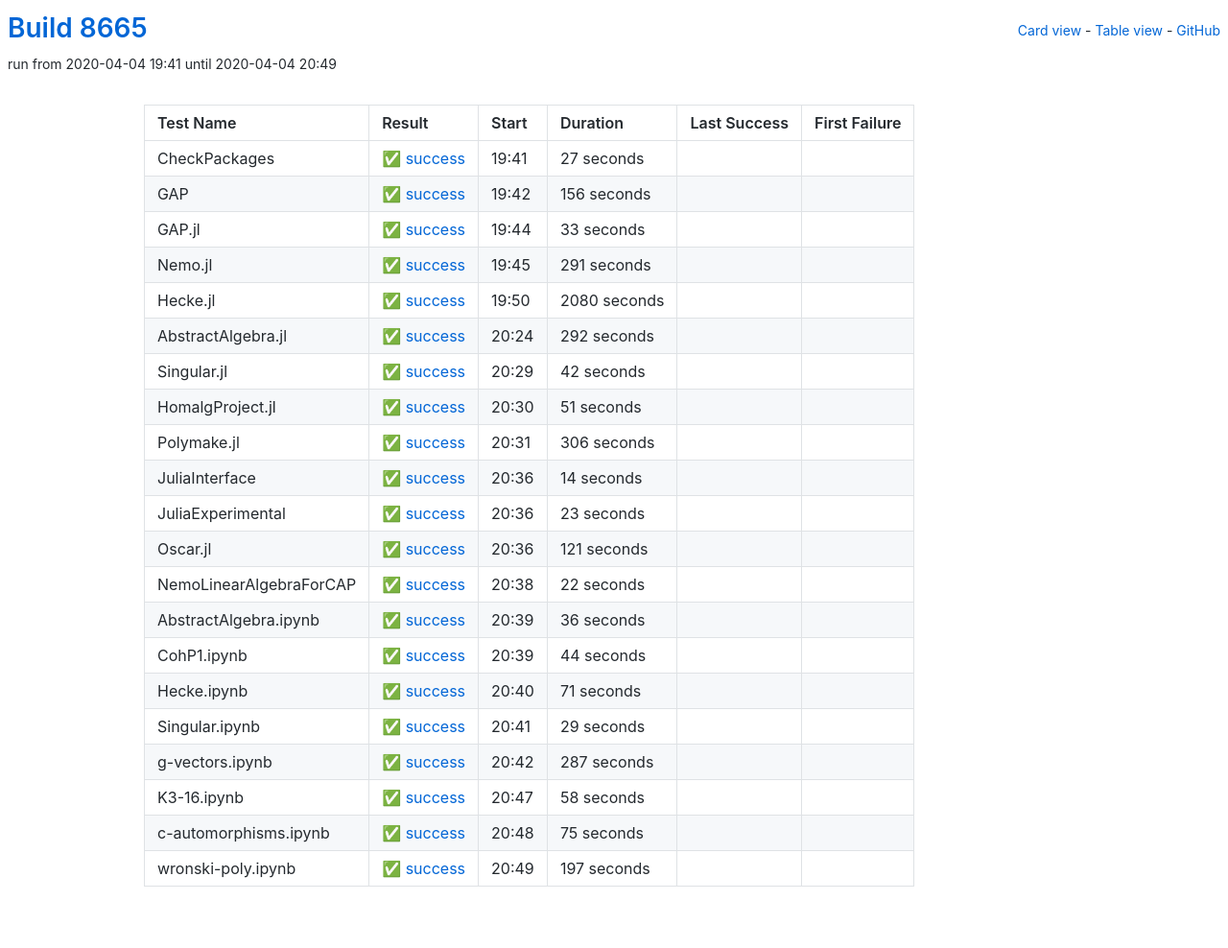
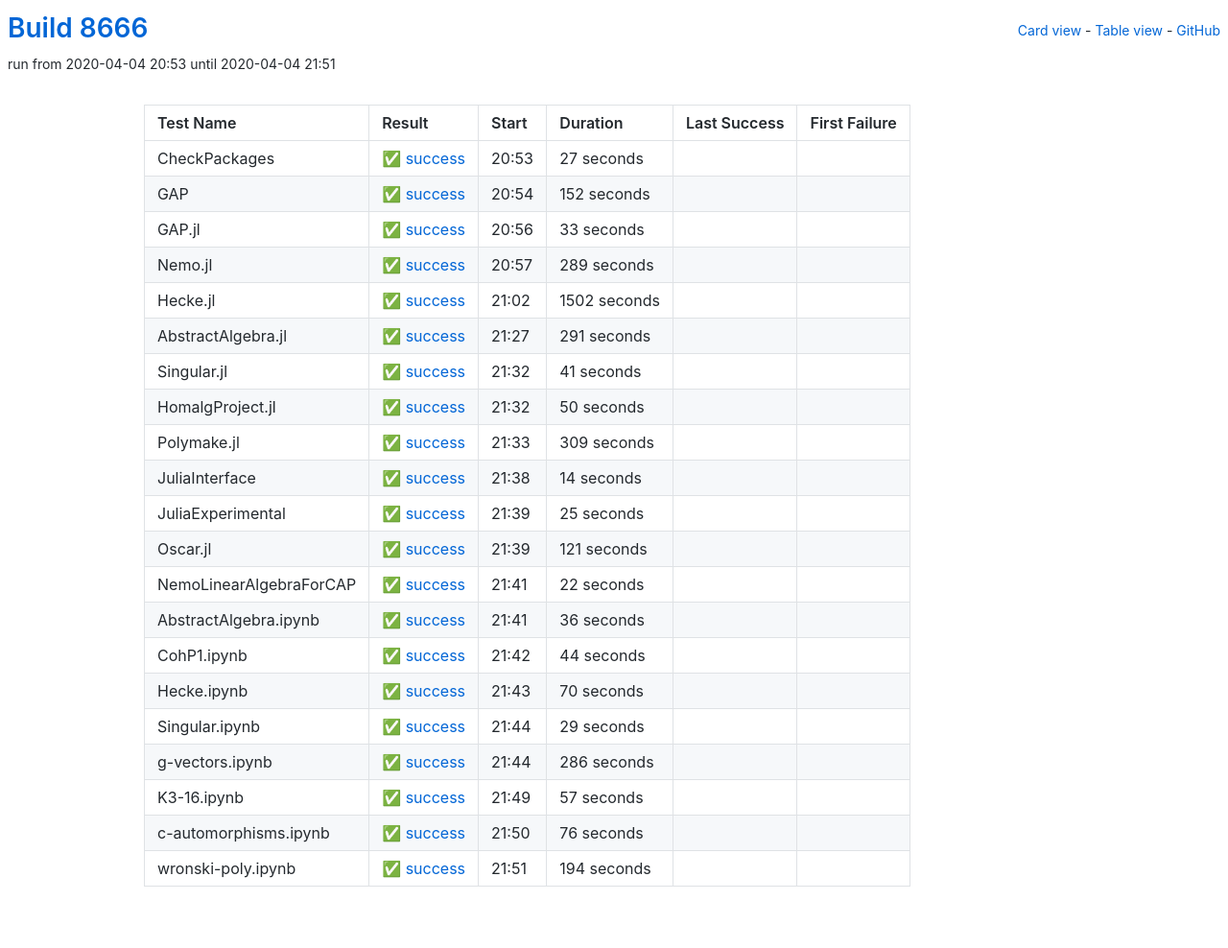
Before and after one commit to oscar-system/oscar-ci-status, a Jekyll site: the page built from table.html, in a window 1280 px wide. Shown: the whole page at 96% size. Built offline with Jekyll 4.4.1, drawn with Linux system fonts in a browser that asks for light colours.

Commit message:
Build 8666

```diff
--- a/_data/ci.yml
+++ b/_data/ci.yml
@@ -1,5 +1,5 @@
-build: 8665
-build_url: https://oscarci.mathematik.uni-kl.de/job/oscar/8665/
+build: 8666
+build_url: https://oscarci.mathematik.uni-kl.de/job/oscar/8666/
 job: oscar
 tests:
 - duration: 27
@@ -8,20 +8,20 @@ tests:
   first_failure_url: null
   last_success: false
   last_success_url: null
-  log: https://oscarci.mathematik.uni-kl.de/job/oscar/8665/artifact/logs/build-8665/CheckPackages.log
+  log: https://oscarci.mathematik.uni-kl.de/job/oscar/8666/artifact/logs/build-8666/CheckPackages.log
   name: CheckPackages
-  start: 2020-04-04 19:41
+  start: 2020-04-04 20:53
   status: success
   success: true
-- duration: 156
+- duration: 152
   exitcode: 0
   first_failure: false
   first_failure_url: null
   last_success: false
   last_success_url: null
-  log: https://oscarci.mathematik.uni-kl.de/job/oscar/8665/artifact/logs/build-8665/GAP.log
+  log: https://oscarci.mathematik.uni-kl.de/job/oscar/8666/artifact/logs/build-8666/GAP.log
   name: GAP
-  start: 2020-04-04 19:42
+  start: 2020-04-04 20:54
   status: success
   success: true
 - duration: 33
@@ -30,9 +30,31 @@ tests:
   first_failure_url: null
   last_success: false
   last_success_url: null
-  log: https://oscarci.mathematik.uni-kl.de/job/oscar/8665/artifact/logs/build-8665/GAP.jl.log
+  log: https://oscarci.mathematik.uni-kl.de/job/oscar/8666/artifact/logs/build-8666/GAP.jl.log
   name: GAP.jl
-  start: 2020-04-04 19:44
+  start: 2020-04-04 20:56
+  status: success
+  success: true
+- duration: 289
+  exitcode: 0
+  first_failure: false
+  first_failure_url: null
+  last_success: false
+  last_success_url: null
+  log: https://oscarci.mathematik.uni-kl.de/job/oscar/8666/artifact/logs/build-8666/Nemo.jl.log
+  name: Nemo.jl
+  start: 2020-04-04 20:57
+  status: success
+  success: true
+- duration: 1502
+  exitcode: 0
+  first_failure: false
+  first_failure_url: null
+  last_success: false
+  last_success_url: null
+  log: https://oscarci.mathematik.uni-kl.de/job/oscar/8666/artifact/logs/build-8666/Hecke.jl.log
+  name: Hecke.jl
+  start: 2020-04-04 21:02
   status: success
   success: true
 - duration: 291
@@ -41,64 +63,42 @@ tests:
   first_failure_url: null
   last_success: false
   last_success_url: null
-  log: https://oscarci.mathematik.uni-kl.de/job/oscar/8665/artifact/logs/build-8665/Nemo.jl.log
-  name: Nemo.jl
-  start: 2020-04-04 19:45
+  log: https://oscarci.mathematik.uni-kl.de/job/oscar/8666/artifact/logs/build-8666/AbstractAlgebra.jl.log
+  name: AbstractAlgebra.jl
+  start: 2020-04-04 21:27
   status: success
   success: true
-- duration: 2080
+- duration: 41
   exitcode: 0
   first_failure: false
   first_failure_url: null
   last_success: false
   last_success_url: null
-  log: https://oscarci.mathematik.uni-kl.de/job/oscar/8665/artifact/logs/build-8665/Hecke.jl.log
-  name: Hecke.jl
-  start: 2020-04-04 19:50
+  log: https://oscarci.mathematik.uni-kl.de/job/oscar/8666/artifact/logs/build-8666/Singular.jl.log
+  name: Singular.jl
+  start: 2020-04-04 21:32
   status: success
   success: true
-- duration: 292
+- duration: 50
   exitcode: 0
   first_failure: false
   first_failure_url: null
   last_success: false
   last_success_url: null
-  log: https://oscarci.mathematik.uni-kl.de/job/oscar/8665/artifact/logs/build-8665/AbstractAlgebra.jl.log
-  name: AbstractAlgebra.jl
-  start: 2020-04-04 20:24
+  log: https://oscarci.mathematik.uni-kl.de/job/oscar/8666/artifact/logs/build-8666/HomalgProject.jl.log
+  name: HomalgProject.jl
+  start: 2020-04-04 21:32
   status: success
   success: true
-- duration: 42
+- duration: 309
   exitcode: 0
   first_failure: false
   first_failure_url: null
   last_success: false
   last_success_url: null
-  log: https://oscarci.mathematik.uni-kl.de/job/oscar/8665/artifact/logs/build-8665/Singular.jl.log
-  name: Singular.jl
-  start: 2020-04-04 20:29
-  status: success
-  success: true
-- duration: 51
-  exitcode: 0
-  first_failure: false
-  first_failure_url: null
-  last_success: false
-  last_success_url: null
-  log: https://oscarci.mathematik.uni-kl.de/job/oscar/8665/artifact/logs/build-8665/HomalgProject.jl.log
-  name: HomalgProject.jl
-  start: 2020-04-04 20:30
-  status: success
-  success: true
-- duration: 306
-  exitcode: 0
-  first_failure: false
-  first_failure_url: null
-  last_success: false
-  last_success_url: null
-  log: https://oscarci.mathematik.uni-kl.de/job/oscar/8665/artifact/logs/build-8665/Polymake.jl.log
+  log: https://oscarci.mathematik.uni-kl.de/job/oscar/8666/artifact/logs/build-8666/Polymake.jl.log
   name: Polymake.jl
-  start: 2020-04-04 20:31
+  start: 2020-04-04 21:33
   status: success
   success: true
 - duration: 14
@@ -107,20 +107,20 @@ tests:
   first_failure_url: null
   last_success: false
   last_success_url: null
-  log: https://oscarci.mathematik.uni-kl.de/job/oscar/8665/artifact/logs/build-8665/JuliaInterface.log
+  log: https://oscarci.mathematik.uni-kl.de/job/oscar/8666/artifact/logs/build-8666/JuliaInterface.log
   name: JuliaInterface
-  start: 2020-04-04 20:36
+  start: 2020-04-04 21:38
   status: success
   success: true
-- duration: 23
+- duration: 25
   exitcode: 0
   first_failure: false
   first_failure_url: null
   last_success: false
   last_success_url: null
-  log: https://oscarci.mathematik.uni-kl.de/job/oscar/8665/artifact/logs/build-8665/JuliaExperimental.log
+  log: https://oscarci.mathematik.uni-kl.de/job/oscar/8666/artifact/logs/build-8666/JuliaExperimental.log
   name: JuliaExperimental
-  start: 2020-04-04 20:36
+  start: 2020-04-04 21:39
   status: success
   success: true
 - duration: 121
@@ -129,9 +129,9 @@ tests:
   first_failure_url: null
   last_success: false
   last_success_url: null
-  log: https://oscarci.mathematik.uni-kl.de/job/oscar/8665/artifact/logs/build-8665/Oscar.jl.log
+  log: https://oscarci.mathematik.uni-kl.de/job/oscar/8666/artifact/logs/build-8666/Oscar.jl.log
   name: Oscar.jl
-  start: 2020-04-04 20:36
+  start: 2020-04-04 21:39
   status: success
   success: true
 - duration: 22
@@ -140,9 +140,9 @@ tests:
   first_failure_url: null
   last_success: false
   last_success_url: null
-  log: https://oscarci.mathematik.uni-kl.de/job/oscar/8665/artifact/logs/build-8665/NemoLinearAlgebraForCAP.log
+  log: https://oscarci.mathematik.uni-kl.de/job/oscar/8666/artifact/logs/build-8666/NemoLinearAlgebraForCAP.log
   name: NemoLinearAlgebraForCAP
-  start: 2020-04-04 20:38
+  start: 2020-04-04 21:41
   status: success
   success: true
 - duration: 36
@@ -151,9 +151,9 @@ tests:
   first_failure_url: null
   last_success: false
   last_success_url: null
-  log: https://oscarci.mathematik.uni-kl.de/job/oscar/8665/artifact/logs/build-8665/AbstractAlgebra.ipynb.log
+  log: https://oscarci.mathematik.uni-kl.de/job/oscar/8666/artifact/logs/build-8666/AbstractAlgebra.ipynb.log
   name: AbstractAlgebra.ipynb
-  start: 2020-04-04 20:39
+  start: 2020-04-04 21:41
   status: success
   success: true
 - duration: 44
@@ -162,20 +162,20 @@ tests:
   first_failure_url: null
   last_success: false
   last_success_url: null
-  log: https://oscarci.mathematik.uni-kl.de/job/oscar/8665/artifact/logs/build-8665/CohP1.ipynb.log
+  log: https://oscarci.mathematik.uni-kl.de/job/oscar/8666/artifact/logs/build-8666/CohP1.ipynb.log
   name: CohP1.ipynb
-  start: 2020-04-04 20:39
+  start: 2020-04-04 21:42
   status: success
   success: true
-- duration: 71
+- duration: 70
   exitcode: 0
   first_failure: false
   first_failure_url: null
   last_success: false
   last_success_url: null
-  log: https://oscarci.mathematik.uni-kl.de/job/oscar/8665/artifact/logs/build-8665/Hecke.ipynb.log
+  log: https://oscarci.mathematik.uni-kl.de/job/oscar/8666/artifact/logs/build-8666/Hecke.ipynb.log
   name: Hecke.ipynb
-  start: 2020-04-04 20:40
+  start: 2020-04-04 21:43
   status: success
   success: true
 - duration: 29
@@ -184,52 +184,52 @@ tests:
   first_failure_url: null
   last_success: false
   last_success_url: null
-  log: https://oscarci.mathematik.uni-kl.de/job/oscar/8665/artifact/logs/build-8665/Singular.ipynb.log
+  log: https://oscarci.mathematik.uni-kl.de/job/oscar/8666/artifact/logs/build-8666/Singular.ipynb.log
   name: Singular.ipynb
-  start: 2020-04-04 20:41
+  start: 2020-04-04 21:44
   status: success
   success: true
-- duration: 287
+- duration: 286
   exitcode: 0
   first_failure: false
   first_failure_url: null
   last_success: false
   last_success_url: null
-  log: https://oscarci.mathematik.uni-kl.de/job/oscar/8665/artifact/logs/build-8665/g-vectors.ipynb.log
+  log: https://oscarci.mathematik.uni-kl.de/job/oscar/8666/artifact/logs/build-8666/g-vectors.ipynb.log
   name: g-vectors.ipynb
-  start: 2020-04-04 20:42
+  start: 2020-04-04 21:44
   status: success
   success: true
-- duration: 58
+- duration: 57
   exitcode: 0
   first_failure: false
   first_failure_url: null
   last_success: false
   last_success_url: null
-  log: https://oscarci.mathematik.uni-kl.de/job/oscar/8665/artifact/logs/build-8665/K3-16.ipynb.log
+  log: https://oscarci.mathematik.uni-kl.de/job/oscar/8666/artifact/logs/build-8666/K3-16.ipynb.log
   name: K3-16.ipynb
-  start: 2020-04-04 20:47
+  start: 2020-04-04 21:49
   status: success
   success: true
-- duration: 75
+- duration: 76
   exitcode: 0
   first_failure: false
   first_failure_url: null
   last_success: false
   last_success_url: null
-  log: https://oscarci.mathematik.uni-kl.de/job/oscar/8665/artifact/logs/build-8665/c-automorphisms.ipynb.log
+  log: https://oscarci.mathematik.uni-kl.de/job/oscar/8666/artifact/logs/build-8666/c-automorphisms.ipynb.log
   name: c-automorphisms.ipynb
-  start: 2020-04-04 20:48
+  start: 2020-04-04 21:50
   status: success
   success: true
-- duration: 197
+- duration: 194
   exitcode: 0
   first_failure: false
   first_failure_url: null
   last_success: false
   last_success_url: null
-  log: https://oscarci.mathematik.uni-kl.de/job/oscar/8665/artifact/logs/build-8665/wronski-poly.ipynb.log
+  log: https://oscarci.mathematik.uni-kl.de/job/oscar/8666/artifact/logs/build-8666/wronski-poly.ipynb.log
   name: wronski-poly.ipynb
-  start: 2020-04-04 20:49
+  start: 2020-04-04 21:51
   status: success
   success: true
```
Also changed, not shown: README.md.
